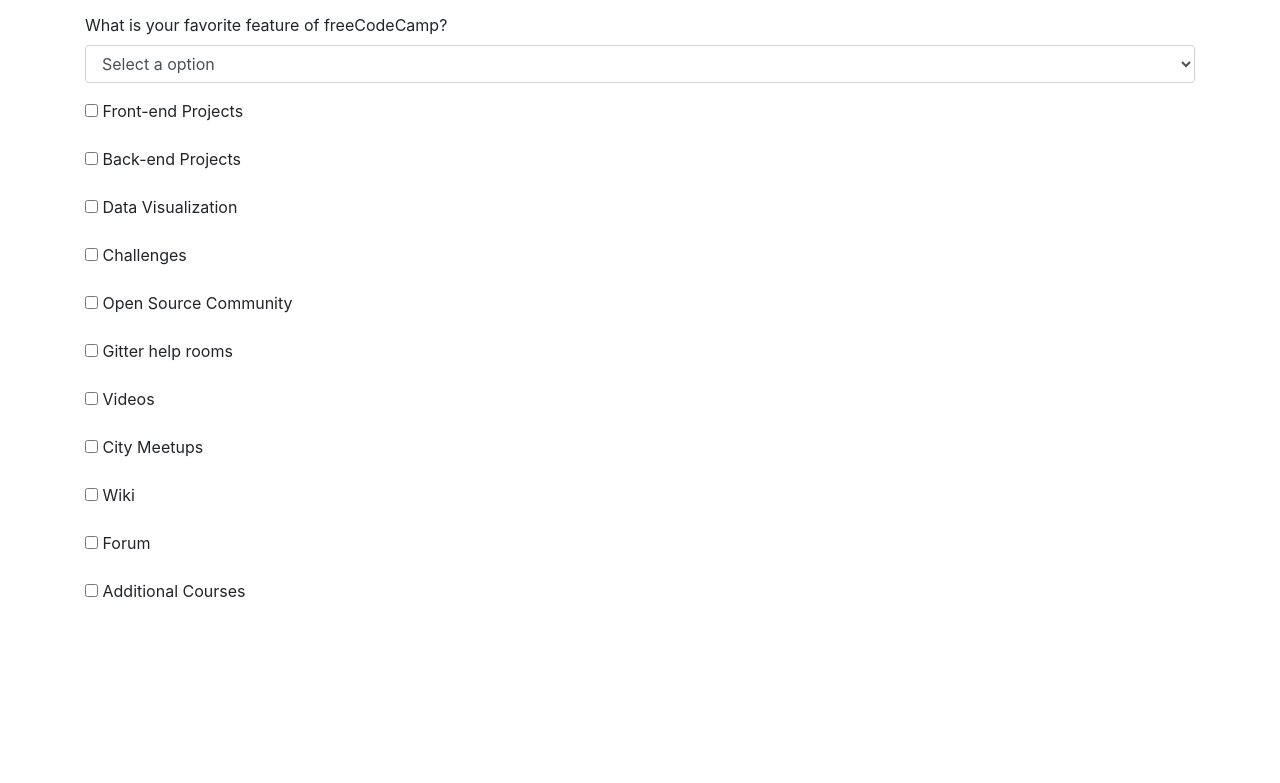
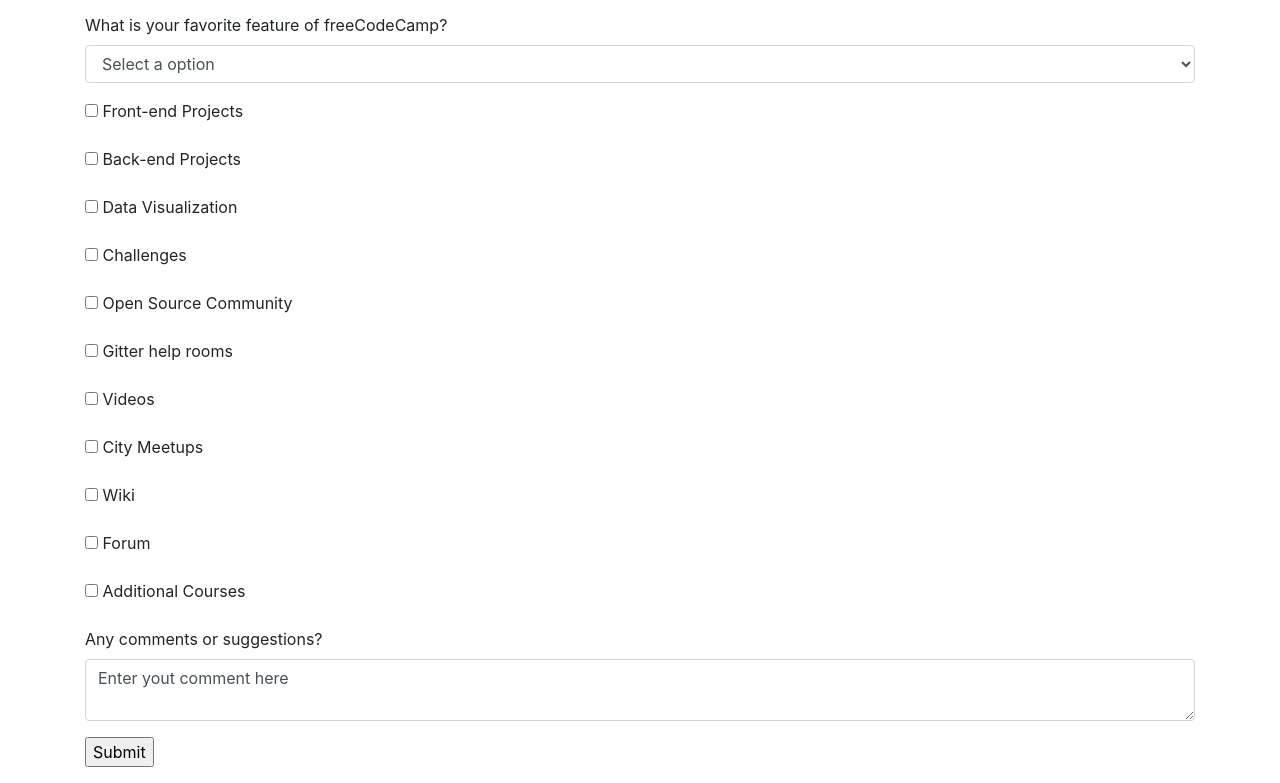
Before and after one commit to obiaw/obia-mauricio, a plain HTML site: page index.html in a window 1280 px wide. Shown: the part 531-1314 px from the top of the page. Before the commit the page ends 1158 px from the top, so only its background shows below. Drawn offline with nearby package versions, Linux system fonts and the light colour scheme.

Commit message:
3mypart3

```diff
--- a/index.html
+++ b/index.html
@@ -105,6 +105,11 @@
               <input type="checkbox">
               <label>Additional Courses</label>
             </div>
+            <div class="form-group">
+              <label class="form-control-label">Any comments or suggestions?</label>
+              <textarea  id="finaltxt" type="text" placeholder="Enter your comment here" class="form-control">Enter yout comment here</textarea>
+            </div>
+            <input type="button" value="Submit">
           </form>
         </div>
 
```
